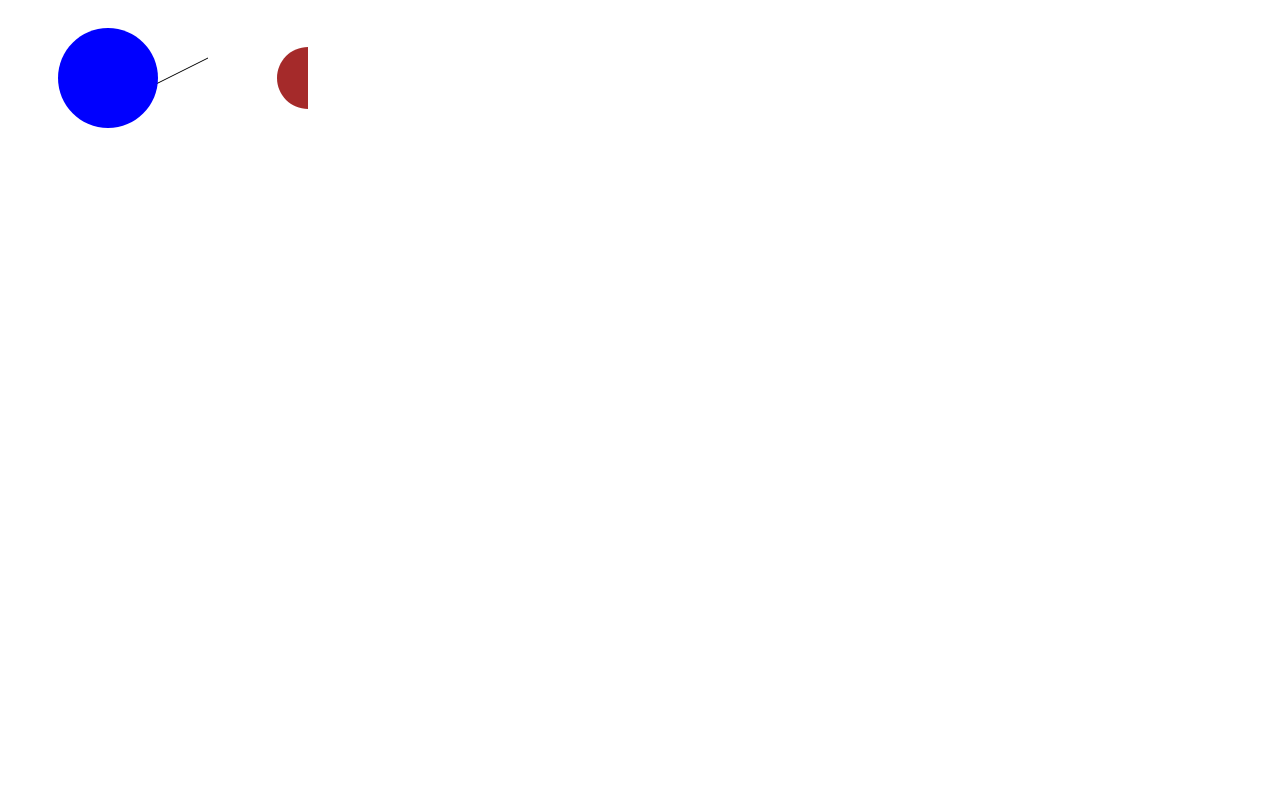
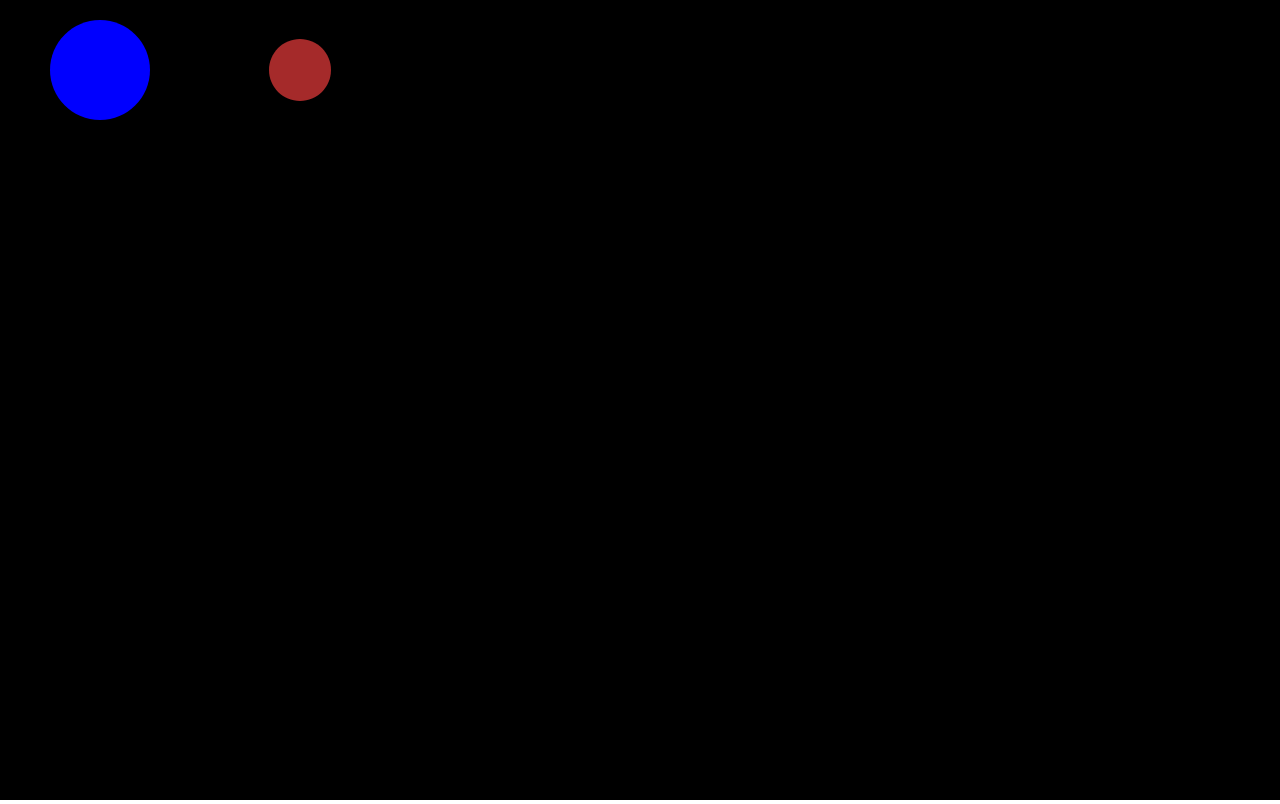
Before and after one commit to ZufengW/patatap-clone, a plain HTML site: page circles.html in a window 1280 px wide. Drawn offline with Linux system fonts and the light colour scheme.

Commit message:
add circles.css

```diff
--- a/circles.html
+++ b/circles.html
@@ -4,6 +4,7 @@
     <title>Circles</title>
     <!-- Load the Paper.js library -->
     <script type="text/javascript" src="js/paper-full.min.js"></script>
+    <link rel="stylesheet" href="css/circles.css" type="text/css" />
     <!-- Define inlined PaperScript associate it with myCanvas -->
     <script type="text/paperscript" canvas="myCanvas">
     	// Create a Paper.js Path to draw a line into it:
--- /dev/null
+++ b/css/circles.css
@@ -0,0 +1,10 @@
+canvas {
+    width: 100%;
+    height: 100%;
+    background-color: black;
+}
+
+body, html{
+    height: 100%;
+    margin: 0;
+}
```
